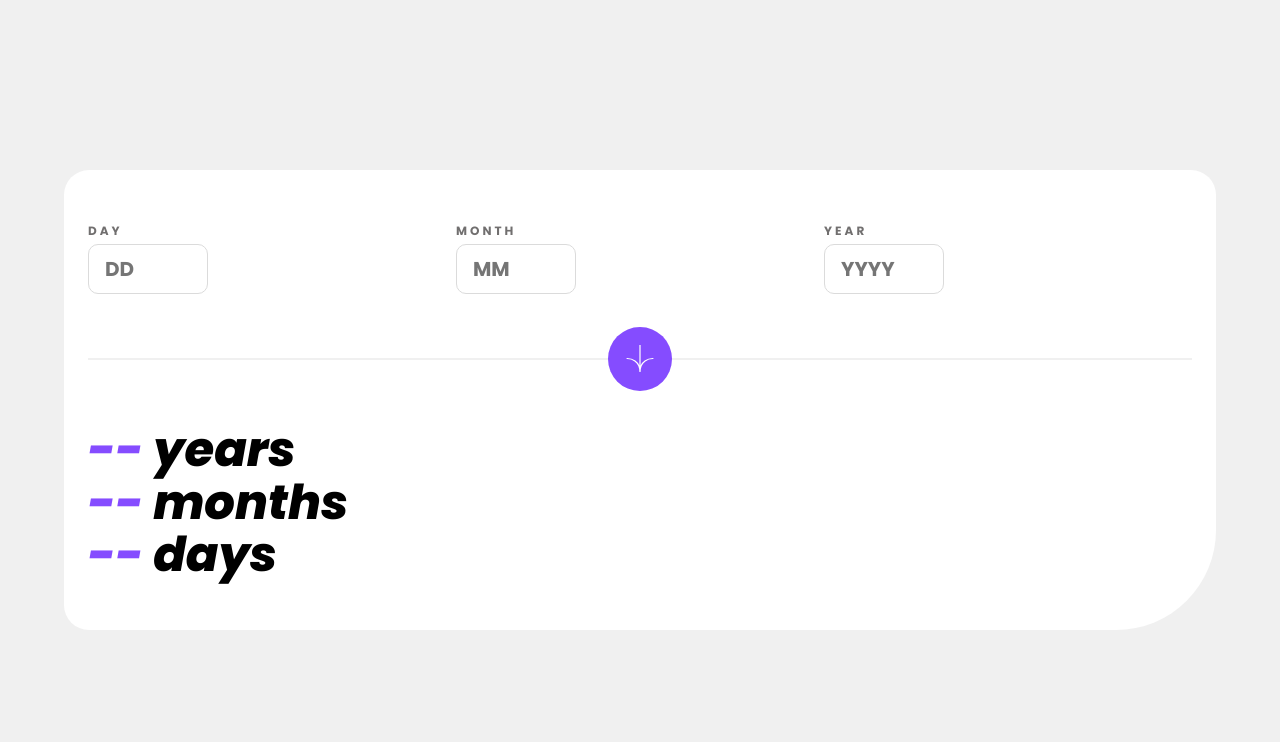
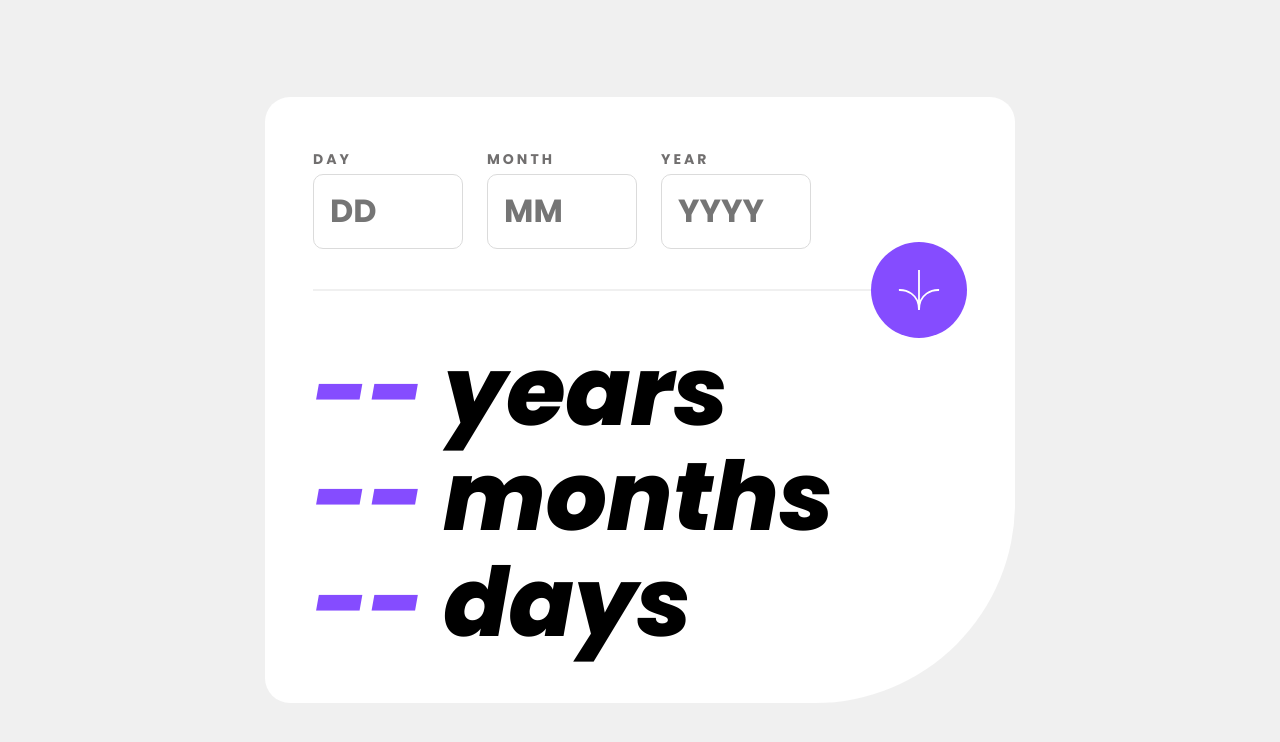
Before and after one commit to elyosis/age-calculator, an Angular app: page / in a window 1280 px wide. Shown: the top 742 px of the page. Built offline with nearby package versions, Linux system fonts and the light colour scheme.

Commit message:
Adjusted layout for desktop-size screens

```diff
--- a/src/app/container/container.component.css
+++ b/src/app/container/container.component.css
@@ -1,5 +1,11 @@
 .container {
   background-color: var(--color-neutral-lightest);
   padding: 3rem 1.5rem;
-  border-radius: 25px 25px 100px 25px;
+  border-radius: 25px 25px 200px 25px;
 }
+
+@media (min-width: 835px) {
+  .container {
+    padding: 3rem;
+  }
+}
--- a/src/app/container/display/display.component.css
+++ b/src/app/container/display/display.component.css
@@ -8,3 +8,9 @@
 .accented {
   color: var(--color-primary-dark);
 }
+
+@media (min-width: 835px) {
+  .display-text {
+    font-size: 6rem;
+  }
+}
--- a/src/app/container/form/form.component.css
+++ b/src/app/container/form/form.component.css
@@ -12,13 +12,13 @@
 }
 
 button {
-  height: 4rem;
-  width: 4rem;
+  height: 6rem;
+  width: 6rem;
   border: none;
   border-radius: 50%;
   position: absolute;
-  top: calc(50% - 2rem);
-  left: calc(50% - 2rem);
+  top: calc(50% - 3rem);
+  left: calc(50% - 3rem);
   display: flex;
   justify-content: center;
   align-items: center;
@@ -27,7 +27,7 @@ button {
 }
 
 button > img {
-  height: 1.7rem;
+  height: 2.5rem;
 }
 
 p {
@@ -45,3 +45,20 @@ p {
 .invalid > input {
   border-color: var(--color-primary-light);
 }
+
+@media (min-width: 835px) {
+  .form-fields {
+    grid-template-columns: repeat(2, minmax(min-content, 150px)) 1fr;
+    gap: 1.5rem;
+    align-items: start;
+  }
+
+  .separator {
+    margin-block: 2.5rem 3rem;
+  }
+
+  button {
+    left: auto;
+    right: 0;
+  }
+}
--- a/src/app/container/input/input.component.css
+++ b/src/app/container/input/input.component.css
@@ -39,3 +39,16 @@ p {
   font-weight: 400;
   font-style: italic;
 }
+
+@media (min-width: 835px) {
+
+  label {
+    font-size: 14px;
+  }
+
+  input {
+    max-width: 150px;
+    height: 75px;
+    font-size: 32px;
+  }
+}
--- a/src/styles.css
+++ b/src/styles.css
@@ -1,11 +1,11 @@
-@import url('https://fonts.googleapis.com/css2?family=Poppins:ital,wght@0,700;1,400;1,800&display=swap');
+@import url("https://fonts.googleapis.com/css2?family=Poppins:ital,wght@0,700;1,400;1,800&display=swap");
 
 :root {
   --color-primary-light: hsl(0, 100%, 67%);
   --color-primary-dark: hsl(259, 100%, 65%);
 
   --color-neutral-lightest: hsl(0, 0%, 100%);
-  --color-neutral-lighter:  hsl(0, 0%, 94%);
+  --color-neutral-lighter: hsl(0, 0%, 94%);
   --color-neutral-medium: hsl(0, 0%, 86%);
   --color-neutral-darker: hsl(0, 1%, 44%);
   --color-neutral-darkest: hsl(0, 0%, 8%);
@@ -28,7 +28,7 @@ body {
   justify-content: center;
   align-items: center;
   background-color: var(--color-neutral-lighter);
-  font-family: 'Poppins', sans-serif;
+  font-family: "Poppins", sans-serif;
 }
 
 app-root {
@@ -36,3 +36,10 @@ app-root {
   margin-inline: 1rem;
   max-width: 90%;
 }
+
+@media (min-width: 835px) {
+  app-root {
+    flex: 0 1 auto;
+    width: 750px;
+  }
+}
```
